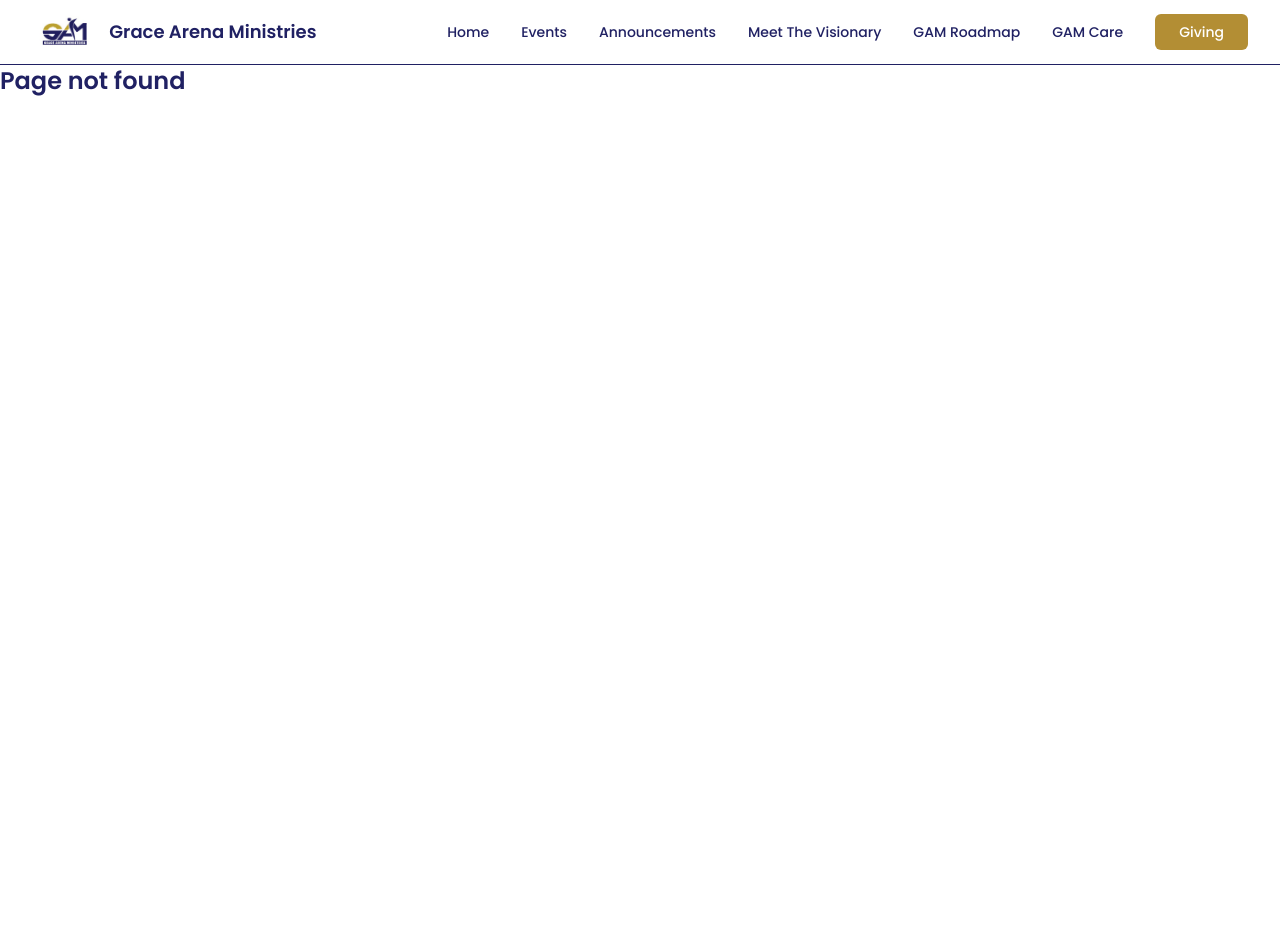
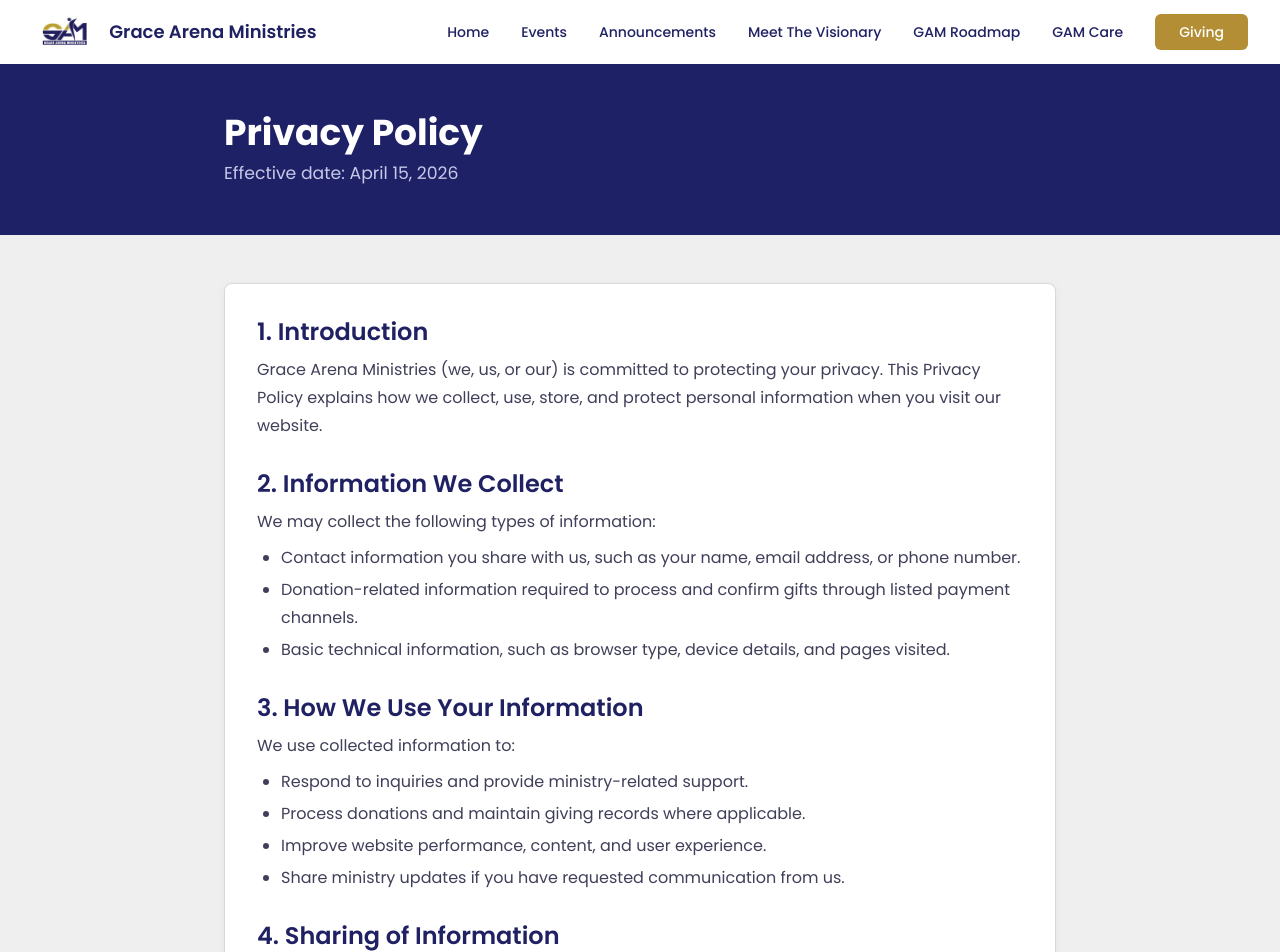
Before and after one commit to aoluoch/grace-site, a React (Vite) app: page /privacy-policy in a window 1280 px wide. Before the commit this address had no page. Shown: the top 952 px of the page. Before the commit the page ends 800 px from the top, so only its background shows below. Built offline with nearby package versions, Linux system fonts and the light colour scheme; what @contentful/rich-text-types would draw is missing.

Commit message:
privacy policy add

```diff
--- a/src/App.tsx
+++ b/src/App.tsx
@@ -1,10 +1,11 @@
-import './App.css';
-import { Route, Routes } from 'react-router-dom';
-import Home from './pages/Home';
-import About from './pages/About';
-import Events from './pages/Events';
-import Announcements from './pages/Announcements';
-import EventDetail from './components/EventDetail';
+import "./App.css";
+import { Route, Routes } from "react-router-dom";
+import Home from "./pages/Home";
+import About from "./pages/About";
+import Events from "./pages/Events";
+import Announcements from "./pages/Announcements";
+import EventDetail from "./components/EventDetail";
+import PrivacyPolicy from "./pages/PrivacyPolicy";
 
 function App() {
   return (
@@ -14,9 +15,14 @@ function App() {
       <Route path="/events" element={<Events />} />
       <Route path="/events/:eventId" element={<EventDetail />} />
       <Route path="/announcements" element={<Announcements />} />
+      <Route path="/privacy-policy" element={<PrivacyPolicy />} />
       <Route
         path="*"
-        element={<h1 className="text-2xl font-semibold text-[#202163]">Page not found</h1>}
+        element={
+          <h1 className="text-2xl font-semibold text-[#202163]">
+            Page not found
+          </h1>
+        }
       />
     </Routes>
   );
--- a/src/components/Footer.tsx
+++ b/src/components/Footer.tsx
@@ -1,38 +1,55 @@
-import { Mail, MapPin, Phone } from 'lucide-react';
+import { Mail, MapPin, Phone } from "lucide-react";
+import { Link } from "react-router-dom";
 
 const socialLinks = [
   {
-    name: 'Facebook',
-    href: 'https://www.facebook.com/profile.php?id=100088590864652',
+    name: "Facebook",
+    href: "https://www.facebook.com/profile.php?id=100088590864652",
     icon: (
-      <svg viewBox="0 0 24 24" aria-hidden="true" className="h-5 w-5 fill-current">
+      <svg
+        viewBox="0 0 24 24"
+        aria-hidden="true"
+        className="h-5 w-5 fill-current"
+      >
         <path d="M13.5 9H16V6h-2.5C10.9 6 9 7.9 9 10.5V13H7v3h2v5h3v-5h2.3l.7-3H12v-2.5c0-.8.7-1.5 1.5-1.5Z" />
       </svg>
     ),
   },
   {
-    name: 'YouTube',
-    href: 'https://www.youtube.com/@prophetdavidowusu4328',
+    name: "YouTube",
+    href: "https://www.youtube.com/@prophetdavidowusu4328",
     icon: (
-      <svg viewBox="0 0 24 24" aria-hidden="true" className="h-5 w-5 fill-current">
+      <svg
+        viewBox="0 0 24 24"
+        aria-hidden="true"
+        className="h-5 w-5 fill-current"
+      >
         <path d="M21.6 7.2a2.8 2.8 0 0 0-2-2C17.9 4.8 12 4.8 12 4.8s-5.9 0-7.6.4a2.8 2.8 0 0 0-2 2C2 8.9 2 12 2 12s0 3.1.4 4.8a2.8 2.8 0 0 0 2 2c1.7.4 7.6.4 7.6.4s5.9 0 7.6-.4a2.8 2.8 0 0 0 2-2c.4-1.7.4-4.8.4-4.8s0-3.1-.4-4.8ZM10 15.5V8.5l6 3.5-6 3.5Z" />
       </svg>
     ),
   },
   {
-    name: 'Instagram',
-    href: 'https://www.instagram.com/prophdavidowusu/',
+    name: "Instagram",
+    href: "https://www.instagram.com/prophdavidowusu/",
     icon: (
-      <svg viewBox="0 0 24 24" aria-hidden="true" className="h-5 w-5 fill-current">
+      <svg
+        viewBox="0 0 24 24"
+        aria-hidden="true"
+        className="h-5 w-5 fill-current"
+      >
         <path d="M7.5 2h9A5.5 5.5 0 0 1 22 7.5v9a5.5 5.5 0 0 1-5.5 5.5h-9A5.5 5.5 0 0 1 2 16.5v-9A5.5 5.5 0 0 1 7.5 2Zm0 2A3.5 3.5 0 0 0 4 7.5v9A3.5 3.5 0 0 0 7.5 20h9a3.5 3.5 0 0 0 3.5-3.5v-9A3.5 3.5 0 0 0 16.5 4h-9Zm10 1.5a1.25 1.25 0 1 1 0 2.5 1.25 1.25 0 0 1 0-2.5ZM12 7a5 5 0 1 1 0 10 5 5 0 0 1 0-10Zm0 2a3 3 0 1 0 0 6 3 3 0 0 0 0-6Z" />
       </svg>
     ),
   },
   {
-    name: 'TikTok',
-    href: 'https://www.tiktok.com/discover/prophet-david-owusu?lang=en',
+    name: "TikTok",
+    href: "https://www.tiktok.com/discover/prophet-david-owusu?lang=en",
     icon: (
-      <svg viewBox="0 0 24 24" aria-hidden="true" className="h-5 w-5 fill-current">
+      <svg
+        viewBox="0 0 24 24"
+        aria-hidden="true"
+        className="h-5 w-5 fill-current"
+      >
         <path d="M14 3h3.1c.4 1.9 1.8 3.3 3.9 3.7v3.1a7.3 7.3 0 0 1-4-1.3v6.5a5.9 5.9 0 1 1-5.9-5.9c.3 0 .6 0 .9.1v3.2a2.8 2.8 0 1 0 1.9 2.6V3Z" />
       </svg>
     ),
@@ -44,7 +61,7 @@ function Footer() {
 
   return (
     <footer className="bg-[#1f232c] py-10 text-[#e8e8e8] sm:py-12">
-      <div className="mx-auto w-full max-w-[1120px] px-4 sm:px-6 lg:px-8">
+      <div className="mx-auto w-full max-w-280 px-4 sm:px-6 lg:px-8">
         <div className="flex flex-col justify-between gap-8 sm:gap-10 md:flex-row md:items-start">
           <div>
             <h3 className="text-[1.55rem] font-semibold leading-tight tracking-[0.01em] text-white sm:text-[1.8rem]">
@@ -69,7 +86,9 @@ function Footer() {
           </div>
 
           <div className="md:pt-2">
-            <p className="text-[1.2rem] font-medium text-white sm:text-[1.3rem]">Follow Us</p>
+            <p className="text-[1.2rem] font-medium text-white sm:text-[1.3rem]">
+              Follow Us
+            </p>
             <div className="mt-3 flex items-center gap-3 text-white">
               {socialLinks.map((social) => (
                 <a
@@ -89,6 +108,14 @@ function Footer() {
 
         <div className="mt-8 border-t border-[#3a404d] pt-5 text-center text-[0.94rem] text-[#b8bcc6] sm:mt-10 sm:text-[1rem]">
           <p>© {year} Grace Arena Ministries. All Rights Reserved.</p>
+          <p className="mt-2">
+            <Link
+              to="/privacy-policy"
+              className="font-medium text-[#d7dbe4] underline underline-offset-4 transition hover:text-[#c6a85a]"
+            >
+              Privacy Policy
+            </Link>
+          </p>
         </div>
       </div>
     </footer>
--- /dev/null
+++ b/src/pages/PrivacyPolicy.tsx
@@ -0,0 +1,165 @@
+import { useEffect } from "react";
+import Footer from "../components/Footer";
+
+function PrivacyPolicy() {
+  useEffect(() => {
+    window.scrollTo({ top: 0, behavior: "smooth" });
+  }, []);
+
+  return (
+    <div className="min-h-screen flex flex-col bg-[#efefef]">
+      <header className="bg-[#1f2167] py-10 sm:py-12">
+        <div className="mx-auto w-full max-w-4xl px-4 sm:px-6 lg:px-8">
+          <h1 className="text-3xl font-bold text-white sm:text-4xl">
+            Privacy Policy
+          </h1>
+          <p className="mt-2 text-[1.02rem] text-[#c6c8e8] sm:text-[1.08rem]">
+            Effective date: April 15, 2026
+          </p>
+        </div>
+      </header>
+
+      <main className="flex-1">
+        <article className="mx-auto w-full max-w-4xl px-4 py-10 sm:px-6 sm:py-12 lg:px-8">
+          <div className="space-y-7 rounded-lg border border-[#d8d8de] bg-white p-6 shadow-[0_2px_8px_rgba(0,0,0,0.05)] sm:p-8">
+            <section className="space-y-2">
+              <h2 className="text-2xl font-semibold text-[#202163]">
+                1. Introduction
+              </h2>
+              <p className="text-[1rem] leading-7 text-[#3f3f59]">
+                Grace Arena Ministries (we, us, or our) is committed to
+                protecting your privacy. This Privacy Policy explains how we
+                collect, use, store, and protect personal information when you
+                visit our website.
+              </p>
+            </section>
+
+            <section className="space-y-2">
+              <h2 className="text-2xl font-semibold text-[#202163]">
+                2. Information We Collect
+              </h2>
+              <p className="text-[1rem] leading-7 text-[#3f3f59]">
+                We may collect the following types of information:
+              </p>
+              <ul className="list-disc space-y-1 pl-6 text-[1rem] leading-7 text-[#3f3f59]">
+                <li>
+                  Contact information you share with us, such as your name,
+                  email address, or phone number.
+                </li>
+                <li>
+                  Donation-related information required to process and confirm
+                  gifts through listed payment channels.
+                </li>
+                <li>
+                  Basic technical information, such as browser type, device
+                  details, and pages visited.
+                </li>
+              </ul>
+            </section>
+
+            <section className="space-y-2">
+              <h2 className="text-2xl font-semibold text-[#202163]">
+                3. How We Use Your Information
+              </h2>
+              <p className="text-[1rem] leading-7 text-[#3f3f59]">
+                We use collected information to:
+              </p>
+              <ul className="list-disc space-y-1 pl-6 text-[1rem] leading-7 text-[#3f3f59]">
+                <li>
+                  Respond to inquiries and provide ministry-related support.
+                </li>
+                <li>
+                  Process donations and maintain giving records where
+                  applicable.
+                </li>
+                <li>
+                  Improve website performance, content, and user experience.
+                </li>
+                <li>
+                  Share ministry updates if you have requested communication
+                  from us.
+                </li>
+              </ul>
+            </section>
+
+            <section className="space-y-2">
+              <h2 className="text-2xl font-semibold text-[#202163]">
+                4. Sharing of Information
+              </h2>
+              <p className="text-[1rem] leading-7 text-[#3f3f59]">
+                We do not sell your personal information. We may share
+                information with trusted service providers only when needed to
+                run our website, process donations, or comply with legal
+                obligations.
+              </p>
+            </section>
+
+            <section className="space-y-2">
+              <h2 className="text-2xl font-semibold text-[#202163]">
+                5. Data Security
+              </h2>
+              <p className="text-[1rem] leading-7 text-[#3f3f59]">
+                We take reasonable administrative and technical measures to
+                protect personal information. However, no online system can
+                guarantee absolute security.
+              </p>
+            </section>
+
+            <section className="space-y-2">
+              <h2 className="text-2xl font-semibold text-[#202163]">
+                6. Your Rights and Choices
+              </h2>
+              <p className="text-[1rem] leading-7 text-[#3f3f59]">
+                You may contact us to request access, correction, or deletion of
+                personal information we hold, subject to applicable law and
+                record-keeping responsibilities.
+              </p>
+            </section>
+
+            <section className="space-y-2">
+              <h2 className="text-2xl font-semibold text-[#202163]">
+                7. Third-Party Links
+              </h2>
+              <p className="text-[1rem] leading-7 text-[#3f3f59]">
+                Our website may include links to third-party platforms such as
+                social media or payment providers. Their privacy practices are
+                governed by their own policies.
+              </p>
+            </section>
+
+            <section className="space-y-2">
+              <h2 className="text-2xl font-semibold text-[#202163]">
+                8. Changes to This Policy
+              </h2>
+              <p className="text-[1rem] leading-7 text-[#3f3f59]">
+                We may update this Privacy Policy from time to time. Updates
+                will be posted on this page with a revised effective date.
+              </p>
+            </section>
+
+            <section className="space-y-2">
+              <h2 className="text-2xl font-semibold text-[#202163]">
+                9. Contact Us
+              </h2>
+              <p className="text-[1rem] leading-7 text-[#3f3f59]">
+                If you have any questions about this Privacy Policy, please
+                contact us at
+                <span className="font-medium text-[#202163]">
+                  {" "}
+                  gracearenakenya@gmail.com
+                </span>{" "}
+                or call
+                <span className="font-medium text-[#202163]"> 0759 212574</span>
+                .
+              </p>
+            </section>
+          </div>
+        </article>
+      </main>
+
+      <Footer />
+    </div>
+  );
+}
+
+export default PrivacyPolicy;
```
